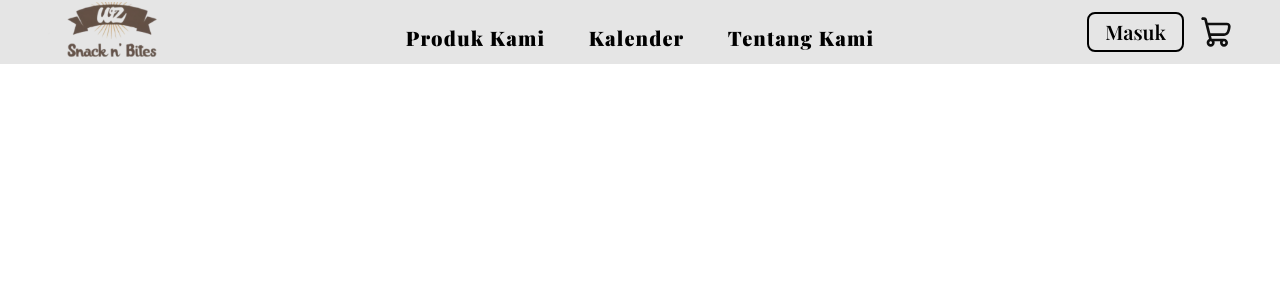
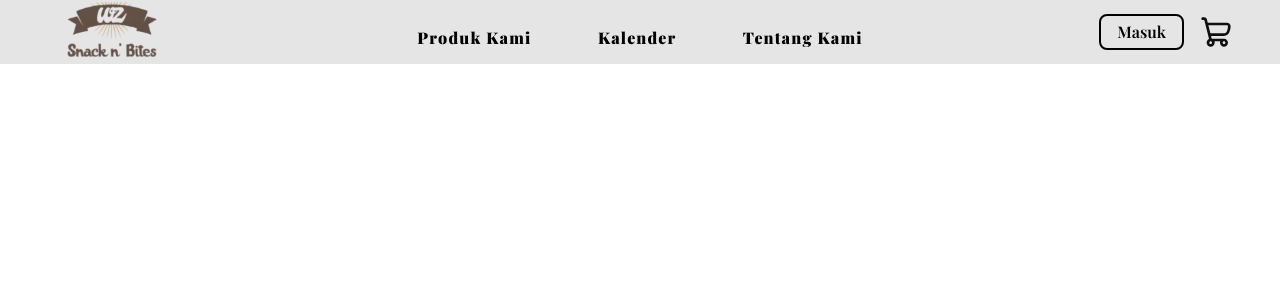
Before and after one commit to Kons-Software-House/kuenyawz-frontend, a React (Vite) app: page / in a window 1280 px wide. Shown: the top 300 px of the page. Built offline with nearby package versions, Linux system fonts and the light colour scheme; a web font is replaced by a local one; what @designbycode/tailwindcss-text-shadow would draw is missing.

Commit message:
style: adjusted the font size for navbar texts

```diff
--- a/src/components/core/Navbar.tsx
+++ b/src/components/core/Navbar.tsx
@@ -6,7 +6,7 @@ import CartIcon from "../../assets/Navbar/Cart.svg"
 export default function Navbar() {
   return (
     <motion.div>
-      <nav className={`w-full text-base font-nav text-xl bg-black/10 absolute z-10 h-16 px-12 z-20`}>
+      <nav className={`w-full text-base font-nav text-[24px] bg-black/10 absolute z-10 h-16 px-12 z-20`}>
         <div className="h-full w-full flex gap-4">
           <div className={"basis-3/12 flex items-center justify-start"}>
             <Link to="/">
```
